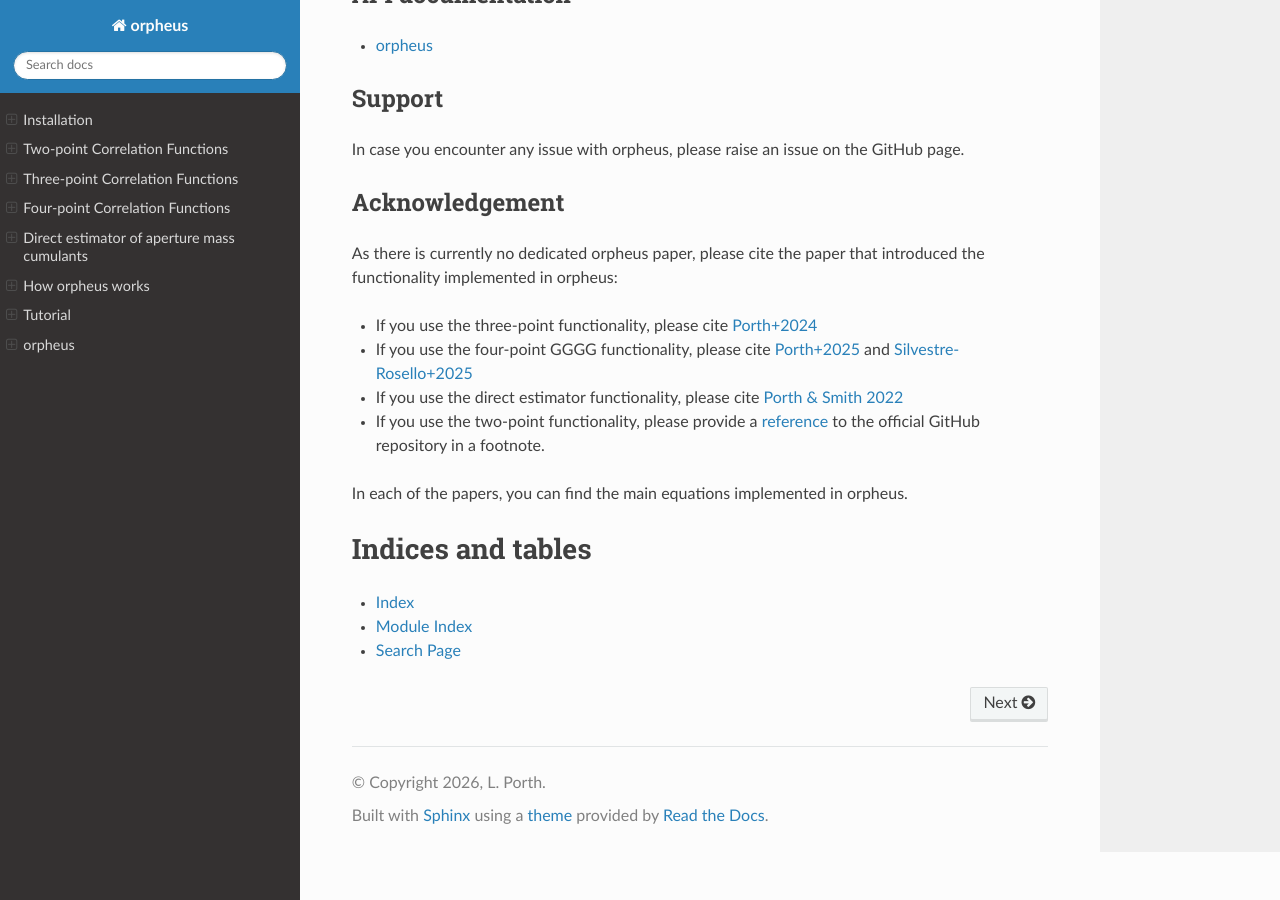
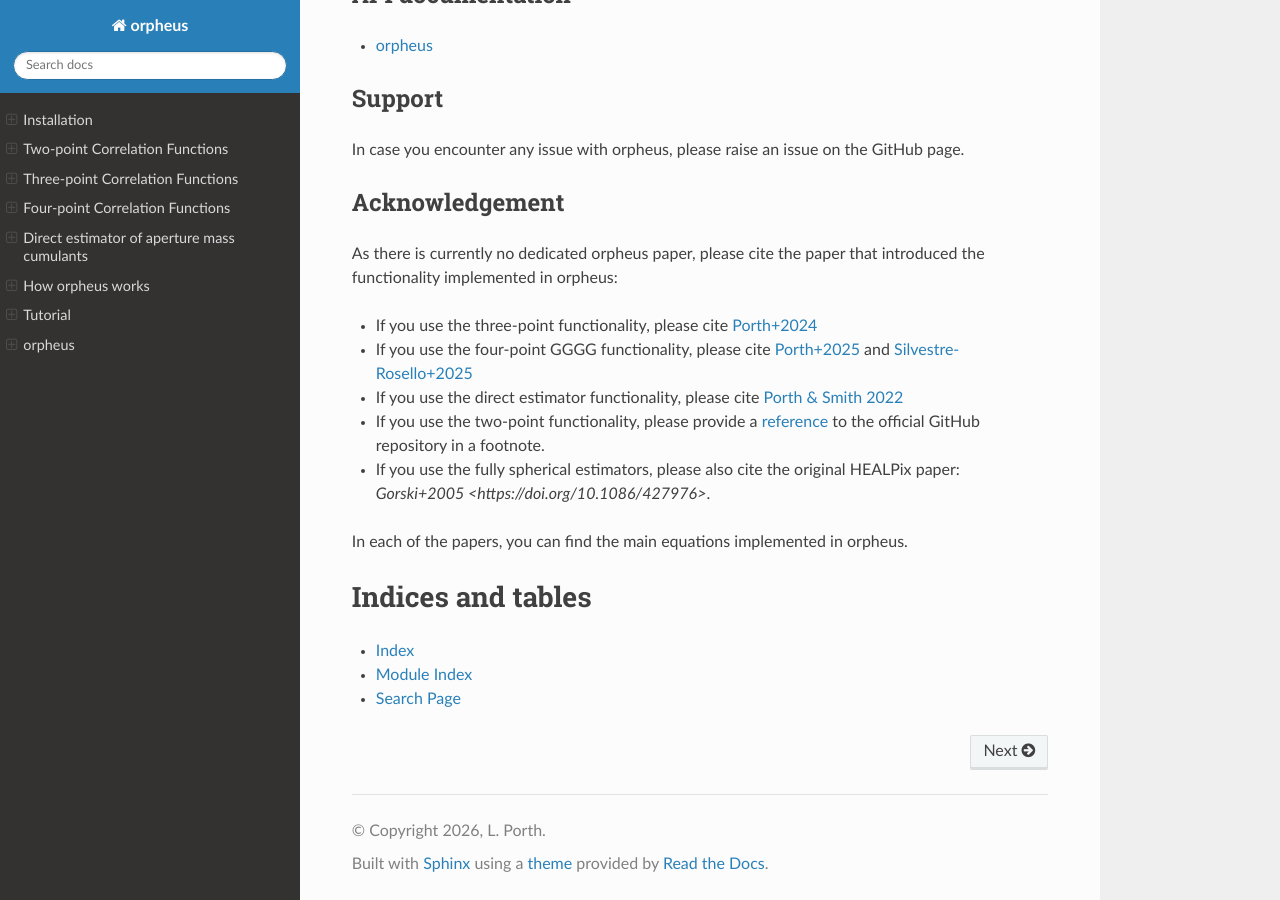
Before and after one commit to lporth93/orpheus, a Sphinx documentation site: the page built from docs/source/index.rst, in a window 1280 px wide and 900 px high, scrolled down 603 px. Built offline with Sphinx 7.4.7 and the Read the Docs theme 3.1.0, drawn with Linux system fonts in a browser that asks for light colours; pages that are not in the unit, such as notebooks, are missing from menus.

Commit message:
Added Healpix to papers to cite.

```diff
--- a/docs/source/index.rst
+++ b/docs/source/index.rst
@@ -42,6 +42,7 @@ As there is currently no dedicated orpheus paper, please cite the paper that int
 * If you use the direct estimator functionality, please cite
   `Porth & Smith 2022 <https://doi.org/10.1093/mnras/stab2819>`_
 * If you use the two-point functionality, please provide a `reference <https://github.com/lporth93/orpheus>`_ to the official GitHub repository in a footnote.
+* If you use the fully spherical estimators, please also cite the original  HEALPix paper: `Gorski+2005 <https://doi.org/10.1086/427976>`.
 
 In each of the papers, you can find the main equations implemented in orpheus.
 
```
Also changed, not shown: README.md (+4 -1 lines).
